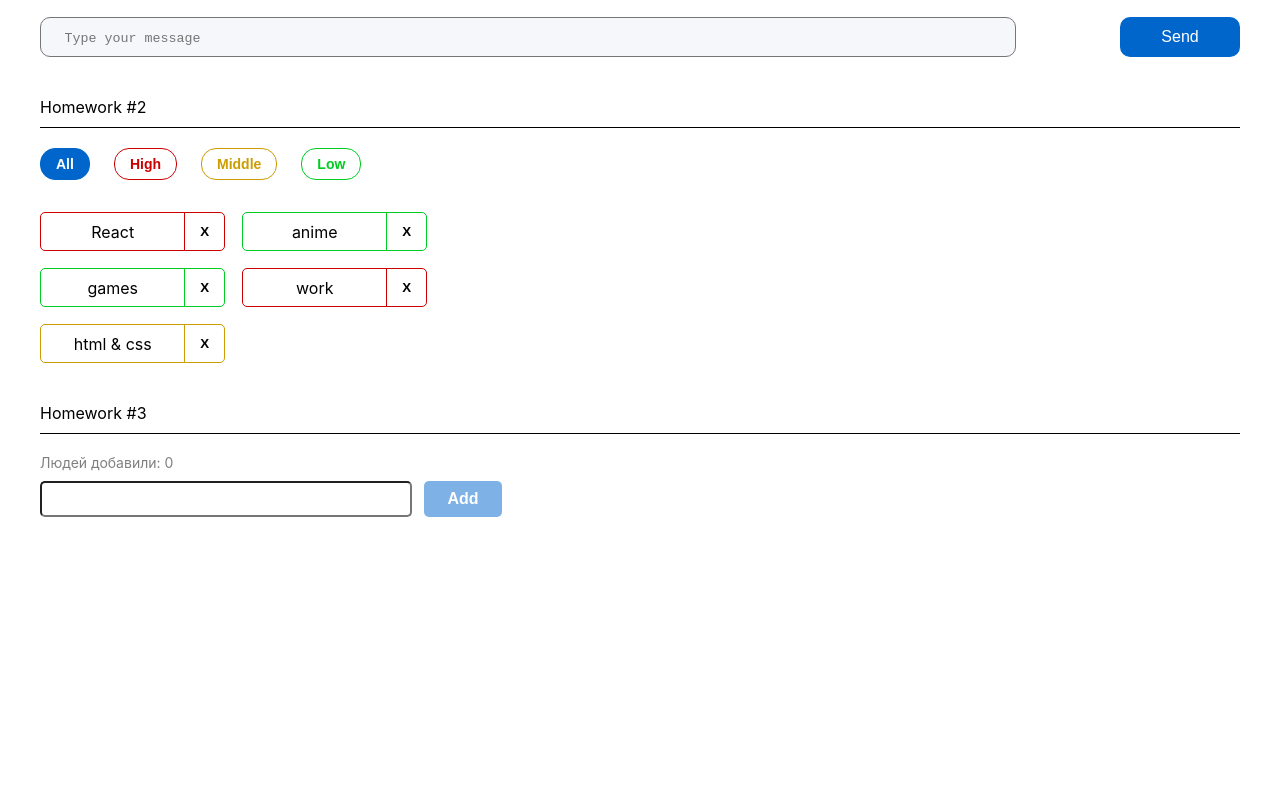
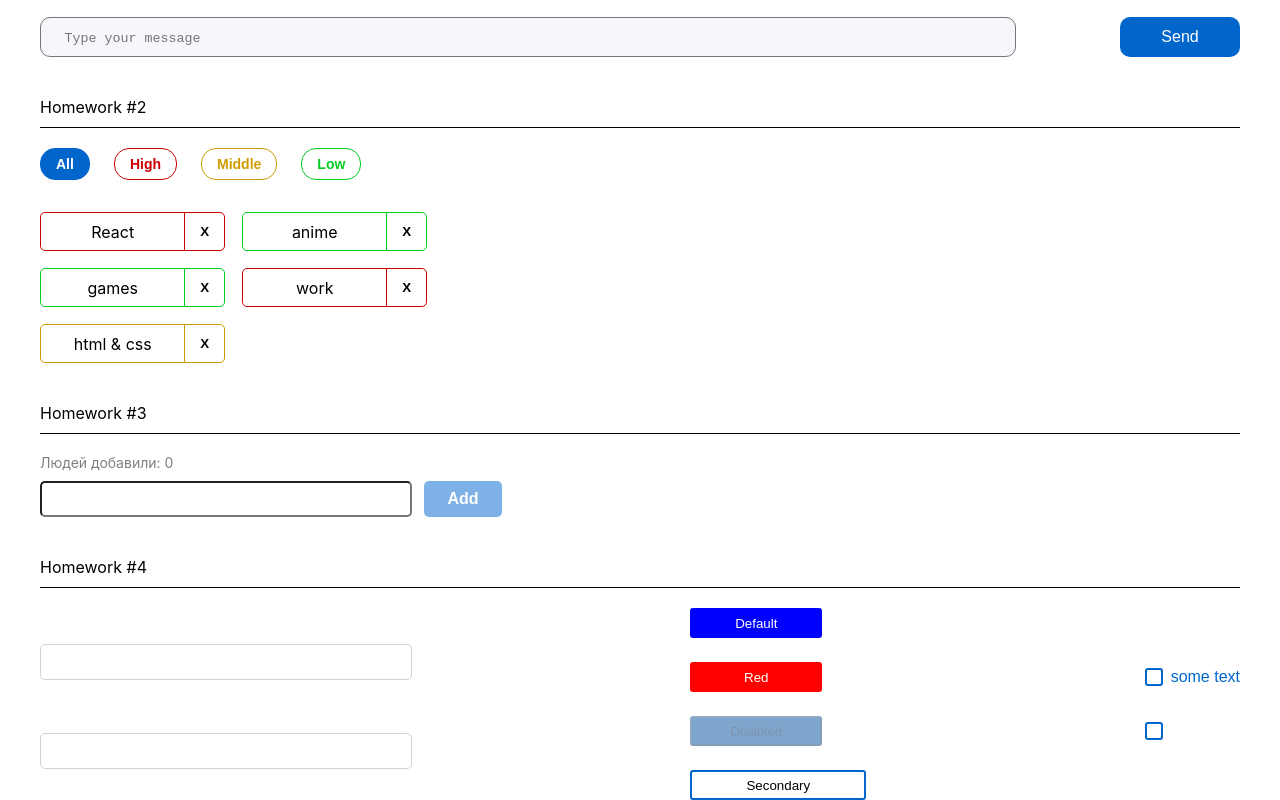
Before and after one commit to AlexPstr/HomeWorkS2, a React (Create React App) app: page / in a window 1280 px wide. Shown: the part 255-1055 px from the top of the page. Before the commit the page ends 800 px from the top, so only its background shows below. Built offline with nearby package versions, Linux system fonts and the light colour scheme.

Commit message:
feat: completed task HW03

```diff
--- a/src/s1-main/App.tsx
+++ b/src/s1-main/App.tsx
@@ -3,6 +3,7 @@ import s from './App.module.css'
 import HW1 from '../s2-homeworks/hw01/HW1'
 import HW2 from "../s2-homeworks/hw02/HW2";
 import HW3 from "../s2-homeworks/hw03/HW3";
+import HW4 from "../s2-homeworks/hw04/HW4";
 
 function App() {
     return (
@@ -11,7 +12,7 @@ function App() {
             {/*раскомментировать по ходу выполнения*/}
             <HW2/>
             <HW3/>
-            {/*<HW4/>*/}
+            <HW4/>
 
             {/*при выполнении дз 5 и более - закомментировать здесь дз 1-4, так как они есть внутри дз 5*/}
             {/*<HW5/>*/}
--- a/src/s2-homeworks/hw04/Stand.tsx
+++ b/src/s2-homeworks/hw04/Stand.tsx
@@ -9,7 +9,7 @@ const Stand = () => {
     const [error, setError] = useState<string>('')
 
     const [stateForAllCheckboxes, setChecked] = useState<boolean>(false)
-
+    console.log(stateForAllInputs)
     return (
         <div id={'hw4-stand'} className={s.stand}>
             <div className={s.inputs}>
@@ -44,13 +44,13 @@ const Stand = () => {
                 {/*обычная кнопка:*/}
                 <div>
                     <SuperButton id={'hw4-super-button-default'}>
-                        default
+                        Default
                     </SuperButton>
                 </div>
                 {/*красная кнопка:*/}
                 <div>
                     <SuperButton id={'hw4-super-button-red'} xType={'red'}>
-                        red
+                        Red
                     </SuperButton>
                 </div>
                 {/*задизэйбленная кнопка:*/}
@@ -60,7 +60,7 @@ const Stand = () => {
                         xType={'red'}
                         disabled
                     >
-                        disabled
+                        Disabled
                     </SuperButton>
                 </div>
                 {/*задизэйбленная кнопка:*/}
@@ -69,7 +69,7 @@ const Stand = () => {
                         id={'hw4-super-button-secondary'}
                         xType={'secondary'}
                     >
-                        secondary
+                        Secondary
                     </SuperButton>
                 </div>
             </div>
--- a/src/s2-homeworks/hw04/common/c1-SuperInputText/SuperInputText.module.css
+++ b/src/s2-homeworks/hw04/common/c1-SuperInputText/SuperInputText.module.css
@@ -2,19 +2,32 @@
 }
 
 .input {
+    width: 372px;
+    height: 36px;
+    border-radius: 5px;
+    border: 1px solid #D1D1D1;
 }
 
 .inputWrapper {
+    display: flex;
+    flex-direction: column-reverse;
 }
 
 .superInput {
+
 }
 
 .errorInput {
+
+    border: 1px solid #CC1439;
+    outline: 2px solid #CC1439;
 }
 
 .errorInput:focus {
+
 }
 
 .error {
+    color: #cc1439;
+    margin-bottom: 5px;
 }
--- a/src/s2-homeworks/hw04/common/c1-SuperInputText/SuperInputText.tsx
+++ b/src/s2-homeworks/hw04/common/c1-SuperInputText/SuperInputText.tsx
@@ -37,7 +37,6 @@ const SuperInputText: React.FC<SuperInputTextPropsType> = (
 ) => {
     const onChangeCallback = (e: ChangeEvent<HTMLInputElement>) => {
         onChange?.(e) // если есть пропс onChange, то передать ему е (поскольку onChange не обязателен)
-
         onChangeText?.(e.currentTarget.value)
     }
     const onKeyPressCallback = (e: KeyboardEvent<HTMLInputElement>) => {
--- a/src/s2-homeworks/hw04/common/c2-SuperButton/SuperButton.module.css
+++ b/src/s2-homeworks/hw04/common/c2-SuperButton/SuperButton.module.css
@@ -1,25 +1,49 @@
 .button {
+    width: 132px;
+    height: 30px;
+    border-radius: 3px;
+    display: flex;
+    justify-content: center;
+    align-items: center;
+    transition: all 0.3s ease-in-out;
 }
 
 .disabled {
+    background: #004D99;
+    opacity: 50%;
+    color: #002E5C;
 }
 
 .secondary {
+    border: 2px solid #0066CC;
+    background-color: white;
+    width: 176px;
 }
 
 .default {
+    border: none;
+    background-color: blue;
+    color: white;
+
 }
 
-.red {
+.red{
+    border: none;
+    color: white;
+    background-color: red;
 }
 
 .default:hover {
+    background-color: #004D99;
 }
 
 .red:hover {
+    background-color: #b02860;
 }
 
 .secondary:hover {
+    border: 2px solid #b0d3a7;
+    background-color: #b0d3a7;
 }
 
 
--- a/src/s2-homeworks/hw04/common/c2-SuperButton/SuperButton.tsx
+++ b/src/s2-homeworks/hw04/common/c2-SuperButton/SuperButton.tsx
@@ -18,10 +18,13 @@ const SuperButton: React.FC<SuperButtonPropsType> = (
     }
 ) => {
     const finalClassName = s.button
-        // + (disabled
-        //         ? ...
-        //         : xType === 'red'
-        //             ? ...
+         + ' ' + (disabled
+                ? s.disabled
+                : xType === 'red'
+                     ?" " + s.red
+                    : xType === 'secondary' ? " " + s.secondary :
+
+                    ' ' + s.default)
         + (className ? ' ' + className : '') // задачка на смешивание классов
 
     return (
--- a/src/s2-homeworks/hw04/common/c3-SuperCheckbox/SuperCheckbox.tsx
+++ b/src/s2-homeworks/hw04/common/c3-SuperCheckbox/SuperCheckbox.tsx
@@ -27,6 +27,8 @@ const SuperCheckbox: React.FC<SuperCheckboxPropsType> = (
     }
 ) => {
     const onChangeCallback = (e: ChangeEvent<HTMLInputElement>) => {
+        onChangeChecked?.(e.currentTarget.checked)
+        onChange?.(e)
         // задачка на написание онченджа
 
     }
```
